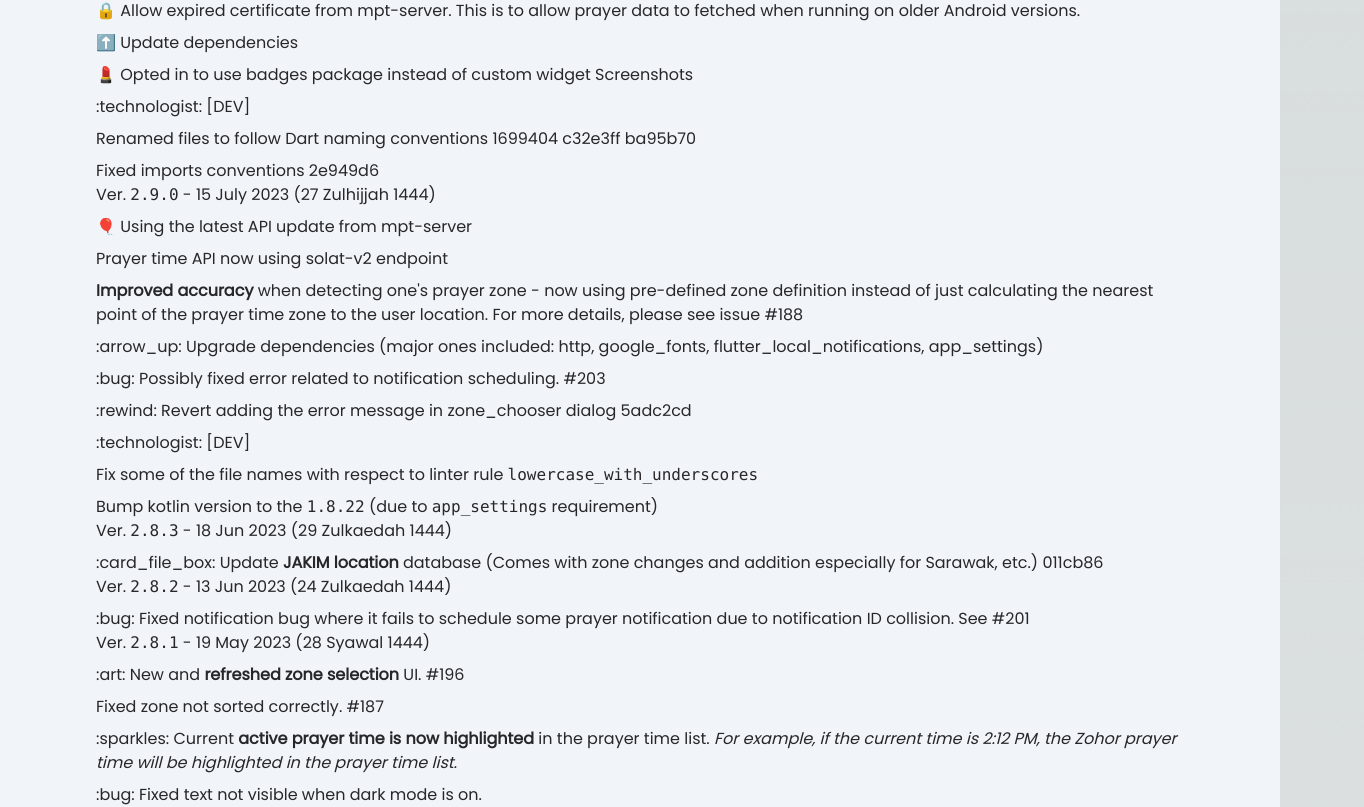
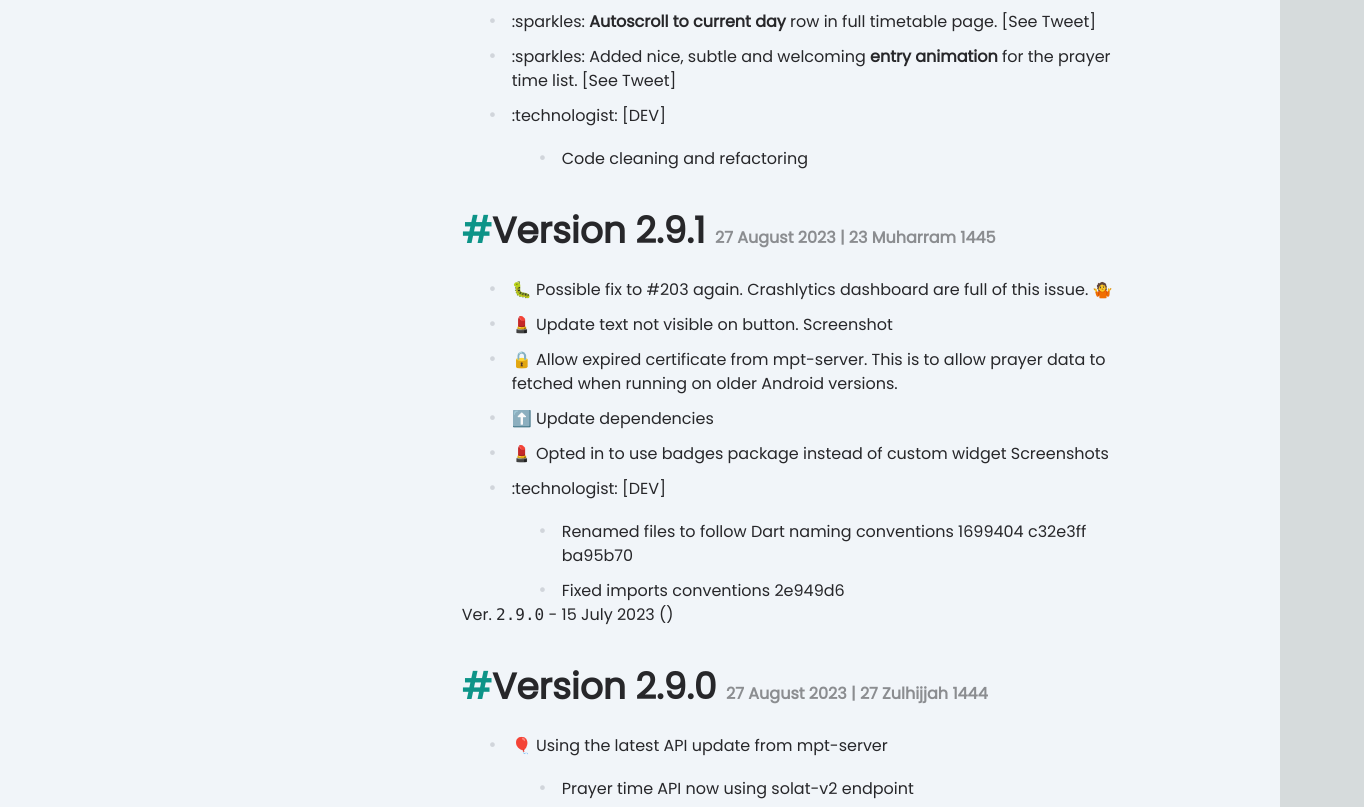
Before and after one commit to mptwaktusolat/waktusolat-site, a Next.js app: page /changelog in a window 1280 px wide. Shown: the part 1417-2224 px from the top of the page, 1364 px wide, since content can reach past the window. Built offline with nearby package versions, Linux system fonts and the light colour scheme.

Commit message:
:bug: Fix  markdown cannot render content

```diff
--- a/app/changelog/page.mdx
+++ b/app/changelog/page.mdx
@@ -59,7 +59,13 @@ import ChangelogHeader from '../../components/changelog-header'
 - :technologist: [DEV]
   - Code cleaning and refactoring
 
-## [Ver. `2.9.1`](../releases/tag/2.9.1%2B133) - 10 August 2023 (23 Muharram 1445)
+
+<ChangelogHeader
+  version="2.9.1"
+  date="27 August 2023"
+  hijriDate="23 Muharram 1445"
+  githubSlug="2.9.1+133"
+/>
 
 - 🐛 Possible fix to [#203](../issues/203) again. Crashlytics dashboard are full of this issue. 🤷
 - 💄 Update text not visible on button. [Screenshot](https://imgur.com/HomLSib)
@@ -70,7 +76,14 @@ import ChangelogHeader from '../../components/changelog-header'
   - Renamed files to follow Dart naming conventions 1699404 c32e3ff ba95b70
   - Fixed imports conventions 2e949d6
 
-## [Ver. `2.9.0`](../releases/tag/2.9.0%2B132) - 15 July 2023 (27 Zulhijjah 1444)
+## [Ver. `2.9.0`](../releases/tag/2.9.0%2B132) - 15 July 2023 ()
+<ChangelogHeader
+  version="2.9.0"
+  date="27 August 2023"
+  hijriDate="27 Zulhijjah 1444"
+  githubSlug="2.9.0+132"
+/>
+
 
 - 🎈 Using the latest API update from [mpt-server](https://mpt-server.vercel.app/)
   - Prayer time API now using [solat-v2](https://waktusolat.iqfareez.com/api#tag/solat-v2) endpoint
--- a/app/globals.css
+++ b/app/globals.css
@@ -6,6 +6,7 @@
   --foreground-rgb: 0, 0, 0;
   --background-start-rgb: 214, 219, 220;
   --background-end-rgb: 255, 255, 255;
+  --bullet-color: 209, 213, 219;
 }
 
 @media (prefers-color-scheme: dark) {
@@ -13,11 +14,13 @@
     --foreground-rgb: 255, 255, 255;
     --background-start-rgb: 0, 0, 0;
     --background-end-rgb: 0, 0, 0;
+    --bullet-color: 75, 85, 99;
   }
 }
 
 body {
   color: rgb(var(--foreground-rgb));
+  overflow-x: hidden;
   background: linear-gradient(
       to bottom,
       transparent,
@@ -25,3 +28,23 @@ body {
     )
     rgb(var(--background-start-rgb));
 }
+
+ul {
+  display: block;
+  list-style: none;
+  margin-top: 1em;
+  margin-bottom: 1 em;
+  margin-left: 0;
+  margin-right: 0;
+  padding-left: 50px;
+}
+li::marker {
+  content: "\2022    ";
+  font-size: 1.2em;
+  color: rgb(var(--bullet-color)); /* Change the color */
+}
+
+li {
+  display: list-item;
+  word-wrap: break-word;
+}
--- a/components/mdx-layout.jsx
+++ b/components/mdx-layout.jsx
@@ -1,11 +1,9 @@
-import { ThemeProvider } from "@/context/ThemeProvider";
-
+import { ThemeSwitcher } from "./ThemeSwitcher";
 export default function MdxLayout({ children }) {
-  // Create any shared layout or styles here
   return (
-    <>
-      <ThemeProvider>
-        <svg
+    <section className="relative">
+      <ThemeSwitcher className="absolute top-2 right-5" />
+      {/* <svg
         className="absolute inset-0 -z-10 h-full w-full stroke-gray-200 dark:stroke-white/10 [mask-image:radial-gradient(100%_100%_at_top_right,white,transparent)]"
         aria-hidden="true"
       >
@@ -45,16 +43,21 @@ export default function MdxLayout({ children }) {
               "polygon(73.6% 51.7%, 91.7% 11.8%, 100% 46.4%, 97.4% 82.2%, 92.5% 84.9%, 75.7% 64%, 55.3% 47.5%, 46.5% 49.4%, 45% 62.9%, 50.3% 87.2%, 21.3% 64.1%, 0.1% 100%, 5.4% 51.1%, 21.4% 63.9%, 58.9% 0.2%, 73.6% 51.7%)",
           }}
         />
+      </div> */}
+      <div
+        className="mx-auto max-w-7xl px-6 pb-24 pt-10 sm:pb-32 lg:flex lg:px-8 lg:py-32 bg-slate-100 dark:bg-slate-200"
+        bg-slate-200
+      >
+        <div className="mx-auto max-w-2xl flex-shrink-0 lg:mx-0 lg:max-w-xl">
+          <h1 className="mt-10 ml-3 flex text-4xl font-bold tracking-tight text-zinc-800 dark:text-slate-200 sm:text-6xl">
+            Changelog
+          </h1>
         </div>
-        <div className="bg-slate-100 dark:bg-zinc-900 py-24 sm:py-32">
-          <div className="mx-auto max-w-6xl px-6 lg:px-8">
-            <p className="mb-10 text-3xl font-bold tracking-tight text-zinc-800 dark:text-slate-200 sm:text-5xl">
-              Changelog
-            </p>
-            <div className=" text-zinc-800 dark:text-slate-200">{children}</div>
+        {/*         */}
+        <div className="mx-auto mt-16 flex-none max-w-2xl sm:mt-24 lg:ml-10 lg:mr-0 lg:mt-0 lg:flex-none xl:ml-24 text-zinc-800 dark:text-slate-200">
+          {children}
         </div>
       </div>
-      </ThemeProvider>
-    </>
+    </section>
   );
 }
--- a/components/sections/HeroSection.jsx
+++ b/components/sections/HeroSection.jsx
@@ -64,11 +64,7 @@ const Hero = () => {
             {/* <span className="mr-2 rounded-full bg-yellow-500/10 px-3 py-2 text-sm font-semibold leading-6 text-yellow-600 dark:text-yellow-400 ring-1 ring-inset ring-indigo-500/20">
               In construction
             </span> */}
-            <Link
-              href="https://github.com/qryskalyst20/simplified-imaluum"
-              target="_blank"
-              className="inline-flex space-x-6"
-            >
+            <Link href="/changelog" className="inline-flex space-x-6">
               <span className="rounded-full bg-cyan-500/10 px-3 py-1 text-sm font-semibold leading-6 text-cyan-600 dark:text-cyan-400 ring-1 ring-inset ring-indigo-500/20">
                 What&apos;s new
               </span>
```
Lines whose indentation alone changed are shown as unchanged.
